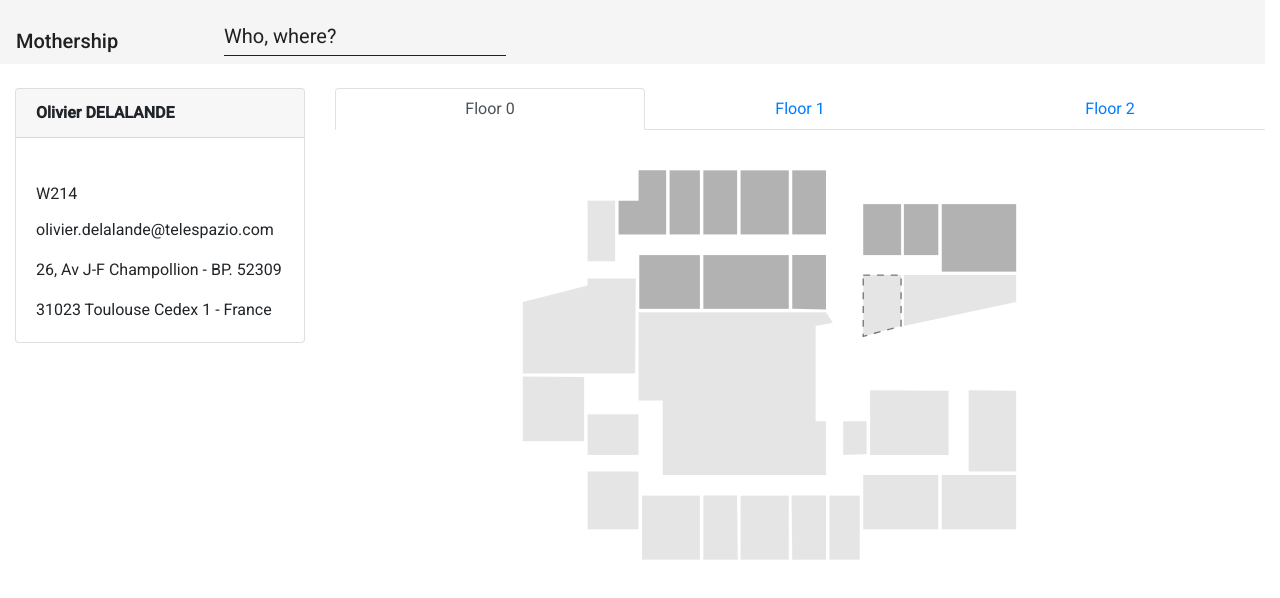
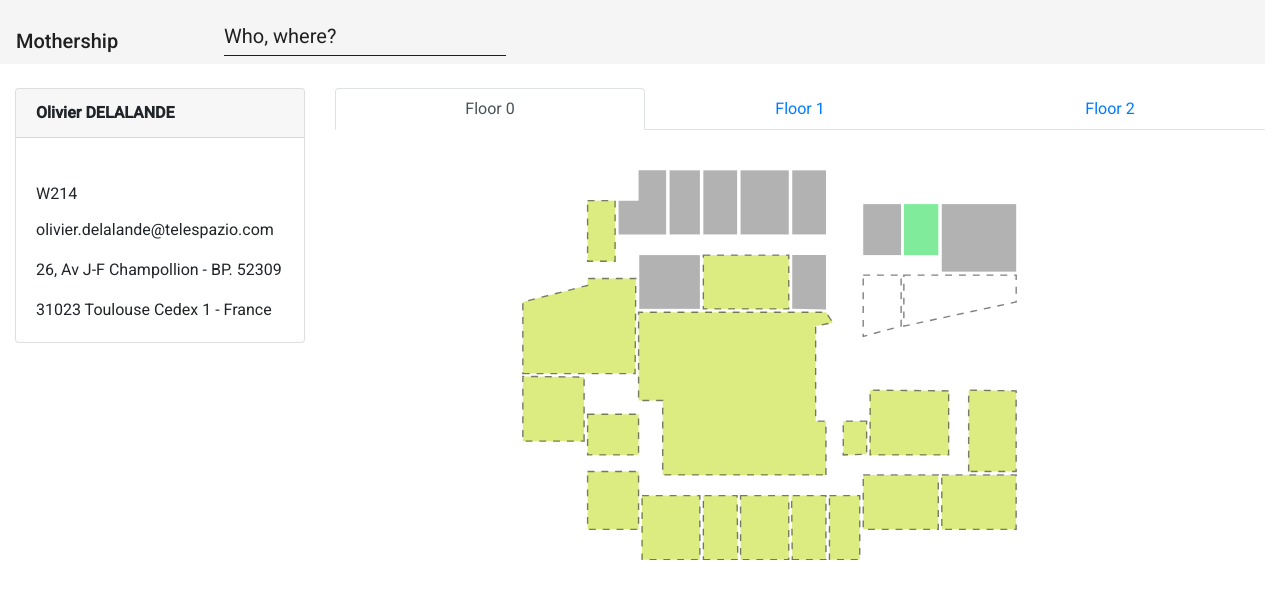
Before and after one commit to bobtoutpuissant/MotherShip, an Angular app: page / in a window 1280 px wide. Shown: the top 598 px of the page. Built offline with nearby package versions, Linux system fonts and the light colour scheme.

Commit message:
Changing IDs etc

```diff
--- a/src/app/content/content.component.html
+++ b/src/app/content/content.component.html
@@ -1,4 +1,4 @@
 <div class="row">
-    <app-list-people class="col-3"></app-list-people>
-    <app-map class="col-9"></app-map>
+    <app-list-people class="col-md-3 col-sm-5"></app-list-people>
+    <app-map class="col-md-9 col-sm-7"></app-map>
 </div>
--- a/src/app/map/map.component.html
+++ b/src/app/map/map.component.html
@@ -15,35 +15,35 @@
         <div class="row justify-content-center">
             <div class="col-8 align-items-center">
                 <svg xmlns="http://www.w3.org/2000/svg" viewBox="0 0 717 566">
-                        <rect class="nohover" x="173.5" y="472.5" width="84" height="93"/>
-                        <polygon class="nohover" points="262.5 565.5 312.5 565.5 311.5 472.5 262.5 472.5 262.5 565.5"/>
-                        <rect class="nohover" x="316.5" y="472.5" width="70" height="93"/>
-                        <polygon class="nohover" points="391.5 565.5 440.5 565.5 440.5 472.5 390.5 472.5 391.5 565.5"/>
-                        <rect class="nohover" x="445.5" y="472.5" width="44" height="93"/>
-                        <rect class="nohover" x="494.5" y="442.5" width="109" height="79"/>
-                        <rect class="nohover" x="608.5" y="442.5" width="108" height="79"/>
-                        <polygon class="nohover" points="647.5 437.5 647.5 319.5 716.5 320.5 716.5 437.5 647.5 437.5"/>
-                        <rect class="nohover" x="94.5" y="437.5" width="74" height="84"/>
-                        <rect class="nohover" x="94.5" y="354.5" width="74" height="59"/>
-                        <polygon class="nohover" points="618.5 320.5 504.5 319.5 504.5 413.5 618.5 413.5 618.5 320.5"/>
-                        <polygon class="nohover" points="499.5 364.5 465.5 364.5 465.5 413.5 499.5 412.5 499.5 364.5"/>
-                        <polygon class="nohover" points="440.5 442.5 440.5 364.5 425.5 364.5 425.5 226.5 450.5 221.5 440.5 206.5 168.5 206.5 168.5 334.5 203.5 334.5 203.5 442.5 440.5 442.5"/>
-                        <rect x="169.5" y="123.5" width="88" height="78"/>
-                        <rect x="262.5" y="123.5" width="124" height="78"/>
-                        <polygon points="391.5 123.5 391.5 201.5 440.5 202.5 440.5 123.5 391.5 123.5"/>
-                        <polygon class="nohover" points="494.5 152.5 549.5 152.5 549.5 226.5 494.5 241.5 494.5 152.5" stroke="black" stroke-width="2" stroke-dasharray="10" stroke-opacity="0.5"/>
-                        <polygon class="nohover" points="553.5 152.5 716.5 152.5 716.5 191.5 553.5 226.5 553.5 152.5"/>
-                        <rect x="608.5" y="49.5" width="108" height="98"/>
-                        <rect x="553.5" y="49.5" width="50" height="74"/>
-                        <rect x="494.5" y="49.5" width="55" height="74"/>
-                        <rect x="391.5" y="0.5" width="49" height="93"/>
-                        <rect x="316.5" y="0.5" width="70" height="93"/>
-                        <rect x="262.5" y="0.5" width="49" height="93"/>
-                        <rect x="213.5" y="0.5" width="44" height="93"/>
-                        <polygon points="208.5 0.5 168.5 0.5 168.5 44.5 139.5 44.5 139.5 93.5 208.5 93.5 208.5 0.5"/>
-                        <rect class="nohover" x="94.5" y="44.5" width="40" height="88"/>
-                        <polygon class="nohover" points="89.5 393.5 89.5 300.5 0.5 299.5 0.5 393.5 89.5 393.5"/>
-                        <polygon class="nohover" points="0.5 295.5 163.5 295.5 164.5 157.5 94.5 157.5 94.5 167.5 0.5 191.5 0.5 295.5"/>
+                        <rect id="W0" class="nohover" x="173.5" y="472.5" width="84" height="93" stroke="black" stroke-width="2" stroke-dasharray="10" stroke-opacity="0.5"/>
+                        <polygon id="W0" class="nohover" points="262.5 565.5 312.5 565.5 311.5 472.5 262.5 472.5 262.5 565.5" stroke="black" stroke-width="2" stroke-dasharray="10" stroke-opacity="0.5"/>
+                        <rect id="W0" class="nohover" x="316.5" y="472.5" width="70" height="93" stroke="black" stroke-width="2" stroke-dasharray="10" stroke-opacity="0.5"/>
+                        <polygon id="W0" class="nohover" points="391.5 565.5 440.5 565.5 440.5 472.5 390.5 472.5 391.5 565.5" stroke="black" stroke-width="2" stroke-dasharray="10" stroke-opacity="0.5"/>
+                        <rect id="W0" class="nohover" x="445.5" y="472.5" width="44" height="93" stroke="black" stroke-width="2" stroke-dasharray="10" stroke-opacity="0.5"/>
+                        <rect id="W0" class="nohover" x="494.5" y="442.5" width="109" height="79" stroke="black" stroke-width="2" stroke-dasharray="10" stroke-opacity="0.5"/>
+                        <rect id="W0" class="nohover" x="608.5" y="442.5" width="108" height="79" stroke="black" stroke-width="2" stroke-dasharray="10" stroke-opacity="0.5"/>
+                        <polygon id="W0" class="nohover" points="647.5 437.5 647.5 319.5 716.5 320.5 716.5 437.5 647.5 437.5" stroke="black" stroke-width="2" stroke-dasharray="10" stroke-opacity="0.5"/>
+                        <rect id="W0" class="nohover" x="94.5" y="437.5" width="74" height="84" stroke="black" stroke-width="2" stroke-dasharray="10" stroke-opacity="0.5"/>
+                        <rect id="W0" class="nohover" x="94.5" y="354.5" width="74" height="59" stroke="black" stroke-width="2" stroke-dasharray="10" stroke-opacity="0.5"/>
+                        <polygon id="W0" class="nohover" points="618.5 320.5 504.5 319.5 504.5 413.5 618.5 413.5 618.5 320.5" stroke="black" stroke-width="2" stroke-dasharray="10" stroke-opacity="0.5"/>
+                        <polygon id="W0" class="nohover" points="499.5 364.5 465.5 364.5 465.5 413.5 499.5 412.5 499.5 364.5" stroke="black" stroke-width="2" stroke-dasharray="10" stroke-opacity="0.5"/>
+                        <polygon id="W0" class="nohover" points="440.5 442.5 440.5 364.5 425.5 364.5 425.5 226.5 450.5 221.5 440.5 206.5 168.5 206.5 168.5 334.5 203.5 334.5 203.5 442.5 440.5 442.5" stroke="black" stroke-width="2" stroke-dasharray="10" stroke-opacity="0.5"/>
+                        <rect id="W039" x="169.5" y="123.5" width="88" height="78"/>
+                        <rect id="W0" class="nohover" x="262.5" y="123.5" width="124" height="78" stroke="black" stroke-width="2" stroke-dasharray="10" stroke-opacity="0.5"/>
+                        <polygon id="W047" points="391.5 123.5 391.5 201.5 440.5 202.5 440.5 123.5 391.5 123.5"/>
+                        <polygon id="W054" class="nohover" points="494.5 152.5 549.5 152.5 549.5 226.5 494.5 241.5 494.5 152.5" stroke="black" stroke-width="2" stroke-dasharray="10" stroke-opacity="0.5"/>
+                        <polygon id="W050" class="nohover" points="553.5 152.5 716.5 152.5 716.5 191.5 553.5 226.5 553.5 152.5" stroke="black" stroke-width="2" stroke-dasharray="10" stroke-opacity="0.5"/>
+                        <rect id="W051" x="608.5" y="49.5" width="108" height="98"/>
+                        <rect id="W0" x="553.5" y="49.5" width="50" height="74"/>
+                        <rect id="W048" x="494.5" y="49.5" width="55" height="74"/>
+                        <rect id="W046" x="391.5" y="0.5" width="49" height="93"/>
+                        <rect id="W044" x="316.5" y="0.5" width="70" height="93"/>
+                        <rect id="W042" x="262.5" y="0.5" width="49" height="93"/>
+                        <rect id="W040" x="213.5" y="0.5" width="44" height="93"/>
+                        <polygon id="W038" points="208.5 0.5 168.5 0.5 168.5 44.5 139.5 44.5 139.5 93.5 208.5 93.5 208.5 0.5"/>
+                        <rect id="W0" class="nohover" x="94.5" y="44.5" width="40" height="88" stroke="black" stroke-width="2" stroke-dasharray="10" stroke-opacity="0.5"/>
+                        <polygon id="W0" class="nohover" points="89.5 393.5 89.5 300.5 0.5 299.5 0.5 393.5 89.5 393.5" stroke="black" stroke-width="2" stroke-dasharray="10" stroke-opacity="0.5"/>
+                        <polygon id="W0" class="nohover" points="0.5 295.5 163.5 295.5 164.5 157.5 94.5 157.5 94.5 167.5 0.5 191.5 0.5 295.5" stroke="black" stroke-width="2" stroke-dasharray="10" stroke-opacity="0.5"/>
                   </svg>
             </div>
         </div>
@@ -53,34 +53,34 @@
         <div class="row justify-content-center">
             <div class="col-8 align-items-center">
                 <svg xmlns="http://www.w3.org/2000/svg" viewBox="0 0 781.25 532.4">
-                <polygon points="780.75 531.9 701.74 531.9 701.74 433.54 686.92 433.54 686.92 418.57 780.75 418.78 780.75 531.9"/>
-                <rect x="647.41" y="438.46" width="49.38" height="93.44"/>
-                <rect x="593.09" y="428.62" width="49.38" height="103.28"/>
-                <rect x="479.51" y="428.96" width="108.64" height="102.94"/>
-                <rect x="420.25" y="458.13" width="53.99" height="73.77"/>
-                <rect x="365.93" y="458.13" width="49.38" height="73.77"/>
-                <polygon points="360.99 458.13 360.99 531.9 306.67 531.9 306.69 458.32 360.99 458.13"/>
-                <rect x="252.35" y="458.13" width="49.38" height="73.77"/>
-                <polygon points="247.41 458.13 247.41 531.9 193.09 531.9 193.09 457.91 247.41 458.13"/>
-                <polygon points="188.15 458.13 188.15 531.9 94.33 531.9 94.33 428.89 168.4 428.62 168.4 458.13 188.15 458.13"/>
-                <polygon points="93.74 423.7 193.09 423.7 193.09 428.62 281.98 428.62 281.98 271.24 0.5 271.24 0.5 404.03 94.25 404.03 93.74 423.7"/>
-                <polygon points="286.92 428.62 365.93 428.9 365.93 266.91 286.92 266.91 286.92 428.62"/>
-                <polygon points="286.47 261.41 286.92 108.95 474.69 109.33 474.69 202.32 454.82 207.31 454.82 349.93 370.87 349.93 371.36 261.41 286.47 261.41"/>
-                <polygon points="370.87 354.85 370.87 428.62 420.25 428.62 420.25 399.11 474.56 399.11 474.56 354.85 370.87 354.85"/>
-                <polygon points="499.26 399.11 499.22 305.67 657.29 305.67 657.29 398.99 499.26 399.11"/>
-                <rect x="686.92" y="364.69" width="93.83" height="49.18"/>
-                <polygon points="686.92 359.77 780.75 359.77 780.75 305.67 686.68 306.32 686.92 359.77"/>
-                <polygon points="701.74 300.75 780.75 300.75 780.75 167.97 701.42 182.72 701.74 300.75"/>
-                <polygon points="701.74 177.93 780.75 162.73 780.75 79.29 701.74 79.33 701.74 148.29 692.56 153.21 701.74 177.93"/>
-                <rect x="706.67" y="0.75" width="74.07" height="73.77"/>
-                <polygon points="701.14 74.52 647.41 74.52 647.44 0.75 701.74 0.75 701.14 74.52"/>
-                <polygon points="533.83 79.29 534.35 0.75 642.48 0.75 642.48 79.29 533.83 79.29"/>
-                <polygon points="528.89 0.75 479.51 0.5 479.51 79.29 528.89 79.29 528.89 0.75"/>
-                <polygon points="473.93 0.5 420.25 0.5 420.25 79.6 474.25 79.29 473.93 0.5"/>
-                <polygon points="415.31 79.6 365.93 79.42 365.93 0.5 415.31 0.75 415.31 79.6"/>
-                <polygon points="360.99 79.89 271.55 79.6 272.11 0.75 360.99 0.75 360.99 79.89"/>
-                <polygon points="267.17 79.6 267.17 0.75 188.15 0.75 188.15 79.44 267.17 79.6"/>
-                <polygon points="0.5 266.32 281.98 266.91 281.98 128.62 99.27 128.62 0.5 148.56 0.5 266.32"/>
+                <polygon id="W110 W111" points="780.75 531.9 701.74 531.9 701.74 433.54 686.92 433.54 686.92 418.57 780.75 418.78 780.75 531.9"/>
+                <rect id="W112" x="647.41" y="438.46" width="49.38" height="93.44"/>
+                <rect id="W114" x="593.09" y="428.62" width="49.38" height="103.28"/>
+                <rect id="W116" x="479.51" y="428.96" width="108.64" height="102.94"/>
+                <rect id="W118" x="420.25" y="458.13" width="53.99" height="73.77"/>
+                <rect id="W120" x="365.93" y="458.13" width="49.38" height="73.77"/>
+                <polygon id="W122" points="360.99 458.13 360.99 531.9 306.67 531.9 306.69 458.32 360.99 458.13"/>
+                <rect id="W124" x="252.35" y="458.13" width="49.38" height="73.77"/>
+                <polygon id="W126" class="nohover" points="247.41 458.13 247.41 531.9 193.09 531.9 193.09 457.91 247.41 458.13" stroke="black" stroke-width="2" stroke-dasharray="10" stroke-opacity="0.5"/>
+                <polygon id="W128 W130" points="188.15 458.13 188.15 531.9 94.33 531.9 94.33 428.89 168.4 428.62 168.4 458.13 188.15 458.13"/>
+                <polygon id="W129" points="93.74 423.7 193.09 423.7 193.09 428.62 281.98 428.62 281.98 271.24 0.5 271.24 0.5 404.03 94.25 404.03 93.74 423.7"/>
+                <polygon id="W1" class="nohover" points="286.92 428.62 365.93 428.9 365.93 266.91 286.92 266.91 286.92 428.62" stroke="black" stroke-width="2" stroke-dasharray="10" stroke-opacity="0.5"/>
+                <polygon id="W139" points="286.47 261.41 286.92 108.95 474.69 109.33 474.69 202.32 454.82 207.31 454.82 349.93 370.87 349.93 371.36 261.41 286.47 261.41"/>
+                <polygon id="W1" class="nohover" points="370.87 354.85 370.87 428.62 420.25 428.62 420.25 399.11 474.56 399.11 474.56 354.85 370.87 354.85" stroke="black" stroke-width="2" stroke-dasharray="10" stroke-opacity="0.5"/>
+                <polygon id="W108" class="nohover" points="499.26 399.11 499.22 305.67 657.29 305.67 657.29 398.99 499.26 399.11" stroke="black" stroke-width="2" stroke-dasharray="10" stroke-opacity="0.5"/>
+                <rect id="W105" x="686.92" y="364.69" width="93.83" height="49.18"/>
+                <polygon id="W152" points="686.92 359.77 780.75 359.77 780.75 305.67 686.68 306.32 686.92 359.77"/>
+                <polygon id="W148" points="701.74 300.75 780.75 300.75 780.75 167.97 701.42 182.72 701.74 300.75"/>
+                <polygon id="W150" points="701.74 177.93 780.75 162.73 780.75 79.29 701.74 79.33 701.74 148.29 692.56 153.21 701.74 177.93"/>
+                <rect id="W146" x="706.67" y="0.75" width="74.07" height="73.77"/>
+                <polygon id="W441" points="701.14 74.52 647.41 74.52 647.44 0.75 701.74 0.75 701.14 74.52"/>
+                <polygon id="W142" points="533.83 79.29 534.35 0.75 642.48 0.75 642.48 79.29 533.83 79.29"/>
+                <polygon id="W140" points="528.89 0.75 479.51 0.5 479.51 79.29 528.89 79.29 528.89 0.75"/>
+                <polygon id="W138" points="473.93 0.5 420.25 0.5 420.25 79.6 474.25 79.29 473.93 0.5"/>
+                <polygon id="W136" points="415.31 79.6 365.93 79.42 365.93 0.5 415.31 0.75 415.31 79.6"/>
+                <polygon id="W134" points="360.99 79.89 271.55 79.6 272.11 0.75 360.99 0.75 360.99 79.89"/>
+                <polygon id="W132" points="267.17 79.6 267.17 0.75 188.15 0.75 188.15 79.44 267.17 79.6"/>
+                <polygon id="W133" points="0.5 266.32 281.98 266.91 281.98 128.62 99.27 128.62 0.5 148.56 0.5 266.32"/>
           </svg>
             </div>
         </div>
@@ -90,33 +90,33 @@
         <div class="row justify-content-center">
             <div class="col-8 align-items-center">
                 <svg xmlns="http://www.w3.org/2000/svg" viewBox="0 0 628.48 518">
-                <rect x="0.5" y="418.96" width="93.83" height="98.36"/>
-                <rect x="0.5" y="330.43" width="69.14" height="83.61"/>
-                <rect x="30.13" y="212.4" width="64.2" height="93.44"/>
-                <polygon points="99.27 281.25 99.27 128.79 277.04 128.79 277.04 197.65 257.29 202.57 257.29 281.25 99.27 281.25"/>
-                <polygon points="98.98 286.5 98.98 389.5 276.98 389.5 276.98 340.5 256.98 340.5 256.98 286.5 98.98 286.5"/>
-                <rect x="98.98" y="418.5" width="69" height="99"/>
-                <rect x="172.98" y="418.5" width="50" height="99"/>
-                <rect x="227.98" y="418.5" width="49" height="99"/>
-                <rect x="281.98" y="418.5" width="49" height="99"/>
-                <rect x="335.98" y="418.5" width="50" height="99"/>
-                <rect x="390.98" y="418.5" width="49" height="99"/>
-                <rect x="444.98" y="418.5" width="49" height="99"/>
-                <rect x="498.98" y="389.5" width="74" height="128"/>
-                <rect x="498.98" y="296.5" width="74" height="88"/>
-                <polygon points="518.98 291.5 627.98 291.5 627.98 148.5 498.98 177.5 518.98 291.5"/>
-                <polygon points="493.98 173.5 572.98 153.5 573.98 104.5 513.98 104.5 493.98 173.5"/>
-                <rect x="498.98" y="0.5" width="74" height="99"/>
-                <rect x="444.98" y="0.5" width="49" height="99"/>
-                <rect x="390.98" y="0.5" width="49" height="99"/>
-                <rect x="335.98" y="0.5" width="50" height="99"/>
-                <rect x="281.98" y="0.5" width="49" height="99"/>
-                <rect x="227.98" y="0.5" width="49" height="99"/>
-                <rect x="172.98" y="0.5" width="50" height="99"/>
-                <rect x="98.98" y="0.5" width="69" height="99"/>
-                <rect x="0.98" y="0.5" width="93" height="99"/>
-                <rect x="0.98" y="104.5" width="69" height="83"/>
-                <rect x="301.98" y="296.5" width="153" height="93"/>
+                <rect id="W201" x="0.5" y="418.96" width="93.83" height="98.36"/>
+                <rect id="W202" x="0.5" y="330.43" width="69.14" height="83.61"/>
+                <rect id="W2" class="nohover" x="30.13" y="212.4" width="64.2" height="93.44" stroke="black" stroke-width="2" stroke-dasharray="10" stroke-opacity="0.5"/>
+                <polygon id="W2" class="nohover" points="99.27 281.25 99.27 128.79 277.04 128.79 277.04 197.65 257.29 202.57 257.29 281.25 99.27 281.25" stroke="black" stroke-width="2" stroke-dasharray="10" stroke-opacity="0.5"/>
+                <polygon id="W2" class="nohover" points="98.98 286.5 98.98 389.5 276.98 389.5 276.98 340.5 256.98 340.5 256.98 286.5 98.98 286.5" stroke="black" stroke-width="2" stroke-dasharray="10" stroke-opacity="0.5"/>
+                <rect id="W223" x="98.98" y="418.5" width="69" height="99"/>
+                <rect id="W222" x="172.98" y="418.5" width="50" height="99"/>
+                <rect id="W221" x="227.98" y="418.5" width="49" height="99"/>
+                <rect id="W220" x="281.98" y="418.5" width="49" height="99"/>
+                <rect id="W219" x="335.98" y="418.5" width="50" height="99"/>
+                <rect id="W218" x="390.98" y="418.5" width="49" height="99"/>
+                <rect id="W217" x="444.98" y="418.5" width="49" height="99"/>
+                <rect id="W216" x="498.98" y="389.5" width="74" height="128"/>
+                <rect id="W215" x="498.98" y="296.5" width="74" height="88"/>
+                <polygon id="W2" class="nohover" points="518.98 291.5 627.98 291.5 627.98 148.5 498.98 177.5 518.98 291.5" stroke="black" stroke-width="2" stroke-dasharray="10" stroke-opacity="0.5"/>
+                <polygon id="W2" points="493.98 173.5 572.98 153.5 573.98 104.5 513.98 104.5 493.98 173.5"/>
+                <rect id="W213" x="498.98" y="0.5" width="74" height="99"/>
+                <rect id="W212" x="444.98" y="0.5" width="49" height="99"/>
+                <rect id="W211" x="390.98" y="0.5" width="49" height="99"/>
+                <rect id="W210" x="335.98" y="0.5" width="50" height="99"/>
+                <rect id="W209" x="281.98" y="0.5" width="49" height="99"/>
+                <rect id="W208" x="227.98" y="0.5" width="49" height="99"/>
+                <rect id="W207" x="172.98" y="0.5" width="50" height="99"/>
+                <rect id="W206" x="98.98" y="0.5" width="69" height="99"/>
+                <rect id="W205" x="0.98" y="0.5" width="93" height="99"/>
+                <rect id="W204" x="0.98" y="104.5" width="69" height="83"/>
+                <rect id="W2" class="nohover" x="301.98" y="296.5" width="153" height="93" stroke="black" stroke-width="2" stroke-dasharray="10" stroke-opacity="0.5"/>
           </svg>
             </div>
         </div>
--- a/src/app/map/map.component.ts
+++ b/src/app/map/map.component.ts
@@ -16,5 +16,4 @@ export class MapComponent implements OnInit {
   //   $("input[name='room']").click();
   //   console.log('que ça marche!')
   // };
-
 }
--- a/src/app/searchbar/searchbar.component.html
+++ b/src/app/searchbar/searchbar.component.html
@@ -1,6 +1,6 @@
 <mat-toolbar class="row">
-    <span class="col-2">Mothership</span>
-    <mat-form-field class="col-3">
+    <span class="col-md-2 col-sm-5">Mothership</span>
+    <mat-form-field class="col-md-3 col-sm-7">
         <input matInput type="text" name="search" placeholder="Who, where?">
     </mat-form-field>
 </mat-toolbar>
```
Also changed, not shown: src/app/map/map.component.scss (+22 -1 lines).
